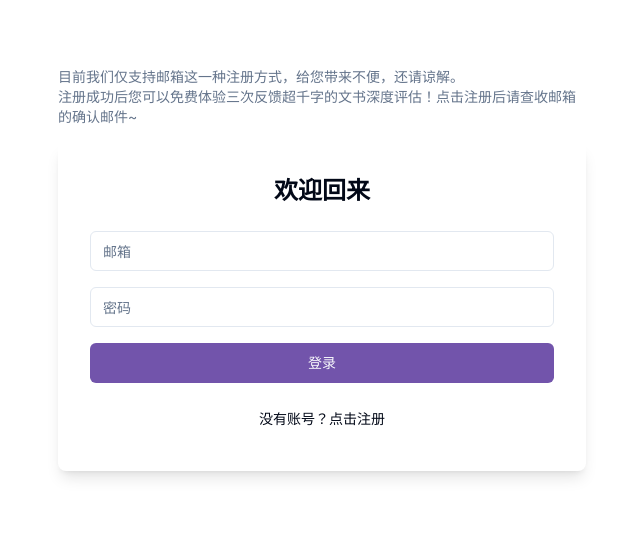
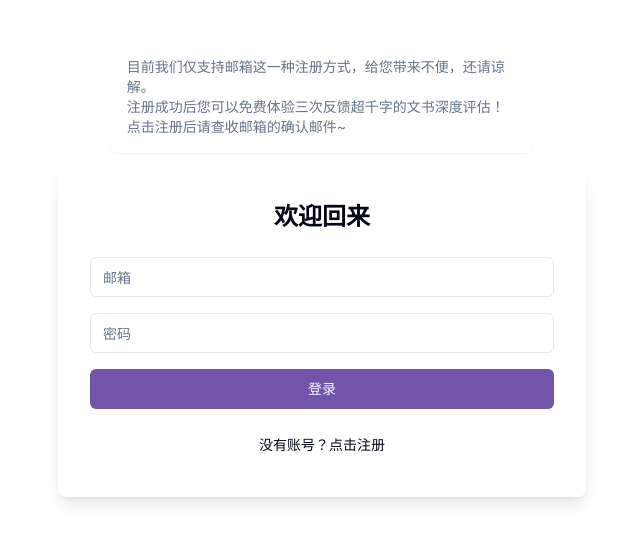
Before and after one commit to zeyangxu/ps-mentor, a React (Vite) app: page /login in a window 1280 px wide. Shown: the part 131-674 px from the top of the page, without its empty margins (318-958 px from the left). Built offline with nearby package versions, Linux system fonts and the light colour scheme.

Commit message:
Add smaller box component
Implement a new smaller box component to enhance the user interface for displaying previous words.
[skip gpt_engineer]

```diff
--- a/src/pages/Login.tsx
+++ b/src/pages/Login.tsx
@@ -4,7 +4,7 @@ const Login = () => {
   return (
     <div className="min-h-screen bg-background flex items-center justify-center">
       <div className="max-w-xl w-full mx-auto px-6">
-        <div className="mb-4 text-sm text-muted-foreground">
+        <div className="mb-4 text-sm text-muted-foreground bg-card rounded-lg shadow-sm p-4 w-4/5 mx-auto">
           目前我们仅支持邮箱这一种注册方式，给您带来不便，还请谅解。
           <br />
           注册成功后您可以免费体验三次反馈超千字的文书深度评估！点击注册后请查收邮箱的确认邮件~
```
